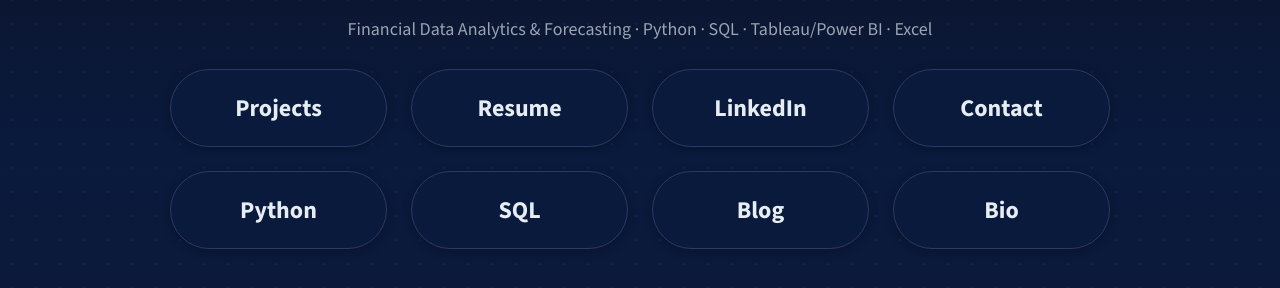
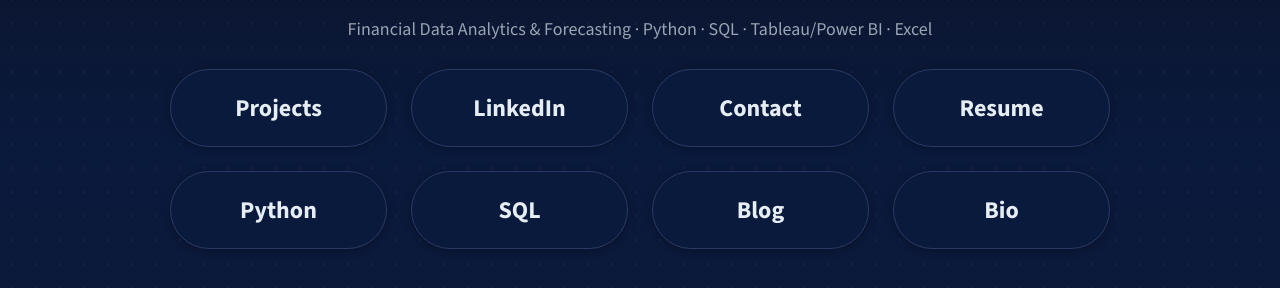
Before and after one commit to gflobe5510/gflobe5510.github.io, a Jekyll site: the page index.html, which Jekyll copies as it is, in a window 1280 px wide. Shown: the part 180-468 px from the top of the page. Built offline with Jekyll 4.4.1, drawn with Linux system fonts in a browser that asks for light colours.

Commit message:
Update index.html

```diff
--- a/index.html
+++ b/index.html
@@ -60,8 +60,8 @@
     .pill.bio{ grid-area: bio }
 
     .recruiter-first .pills{ grid-template-areas:
-      "projects resume linkedin contact"
-      "python   sql     blog     bio" }
+      "projects linkedin contact resume"
+      "python   sql      blog     bio"; }
 
     @media (max-width: 980px){ .pills{ grid-template-columns: repeat(3, minmax(0, 1fr)) } .pill{ min-height:68px; font-size:20px; padding:0 22px } }
     @media (max-width: 720px){ .pills{ grid-template-columns: repeat(2, minmax(0, 1fr)) } .pill{ min-height:58px; font-size:18px; padding:0 18px } }
```
